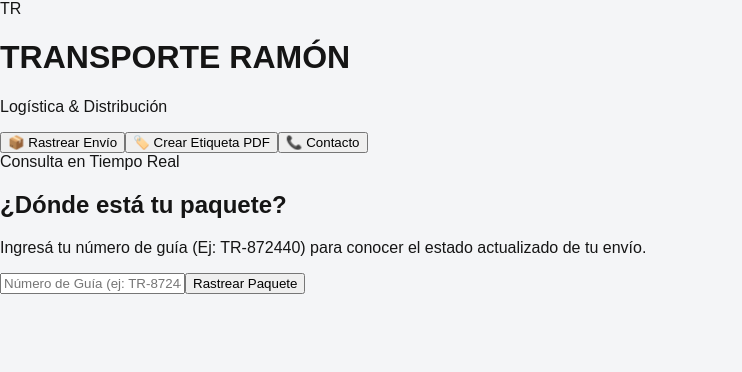
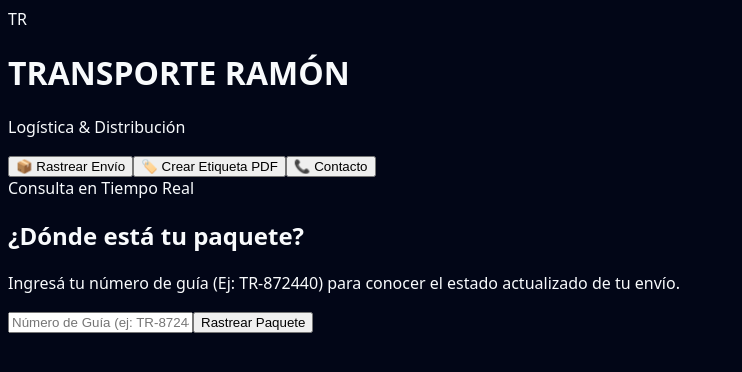
Before and after one commit to TransporteRamon/TransporteRamon, a Next.js app: page / in a window 1280 px wide. Shown: the top 372 px of the page, without its empty margins (0-742 px from the left). Built offline with nearby package versions, Linux system fonts and the light colour scheme.

Commit message:
Update globals.css

```diff
--- a/app/globals.css
+++ b/app/globals.css
@@ -1 +1,9 @@
-*{box-sizing:border-box}body{margin:0;font-family:Arial,sans-serif;background:#f4f5f7;color:#151515}a{text-decoration:none;color:inherit}.top{background:#111;color:#fff;padding:18px 24px}.brand{font-weight:900}.red{color:#d71920}.container{max-width:1100px;margin:auto;padding:28px 18px}.hero{text-align:center;padding:55px 18px}.hero h1{font-size:42px;margin:0 0 8px}.muted{color:#68707a}.card{background:#fff;border:1px solid #ddd;border-radius:16px;padding:24px;box-shadow:0 6px 24px #0001}.form{display:flex;gap:10px;max-width:680px;margin:24px auto}.input{width:100%;padding:14px;border:1px solid #ccc;border-radius:9px;font-size:16px}.btn{border:0;border-radius:9px;padding:14px 20px;font-weight:800;cursor:pointer;background:#d71920;color:#fff}.grid{display:grid;grid-template-columns:repeat(auto-fit,minmax(220px,1fr));gap:12px}.status{display:inline-block;padding:7px 11px;border-radius:20px;background:#eee;font-weight:700}.timeline{border-left:3px solid #d71920;padding-left:18px}.event{margin-bottom:18px}.admin{max-width:1200px;margin:auto;padding:24px}.nav{display:flex;justify-content:space-between;align-items:center}.two{display:grid;grid-template-columns:1fr 1fr;gap:10px}.table{width:100%;border-collapse:collapse}.table th,.table td{padding:10px;border-bottom:1px solid #eee;text-align:left}.actions{display:flex;gap:8px;flex-wrap:wrap}@media(max-width:700px){.hero h1{font-size:32px}.form,.two{display:block}.form>*{margin-bottom:8px}.two>*{margin-bottom:8px}}
+@tailwind base;
+@tailwind components;
+@tailwind utilities;
+
+body {
+  background-color: #020617;
+  color: #f8fafc;
+  font-family: system-ui, -apple-system, BlinkMacSystemFont, 'Segoe UI', Roboto, Oxygen, Ubuntu, Cantarell, sans-serif;
+}
```
